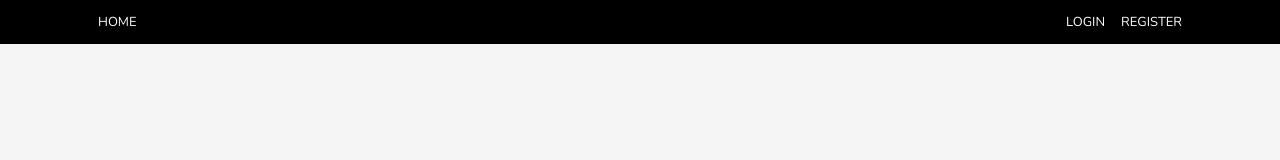
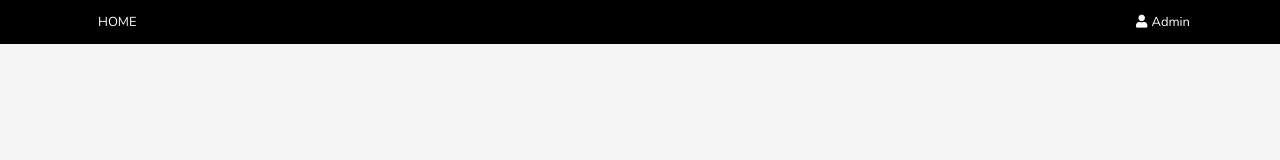
Before and after one commit to HappyJayXin/react-store-practice, a React (Create React App) app: page / in a window 1280 px wide. Shown: the top 160 px of the page. Built offline with nearby package versions, Linux system fonts and the light colour scheme.

Commit message:
Feat: 10-props 组件传参

```diff
--- a/src/components/App.tsx
+++ b/src/components/App.tsx
@@ -6,7 +6,7 @@ export default class App extends Component {
   render() {
     return (
       <div className="main">
-        <Header />
+        <Header nickname="Admin" />
         <Products />
       </div>
     )
--- a/src/components/Header.tsx
+++ b/src/components/Header.tsx
@@ -1,6 +1,34 @@
 import React, { Component } from 'react';
+import { type } from 'os';
 
-export default class Header extends Component {
+type HeaderState = {
+  nickname: string;
+};
+
+export default class Header extends Component<HeaderState> {
+  // constructor(props: HeaderState) {
+  //   super(props);
+  // }
+
+  renderLink() {
+    const { nickname } = this.props;
+    if (nickname) {
+      return (
+        <span className="nickname">
+          <i className="fas fa-user"></i>
+          {this.props.nickname}
+        </span>
+      );
+    } else {
+      return (
+        <>
+          <a href="/">Login</a>
+          <a href="/">Register</a>
+        </>
+      );
+    }
+  }
+
   render() {
     return (
       <header className="header">
@@ -8,10 +36,7 @@ export default class Header extends Component {
           <div className="start">
             <a href="/">Home</a>
           </div>
-          <div className="end">
-            <a href="/">Login</a>
-            <a href="/">Register</a>
-          </div>
+          <div className="end">{this.renderLink()}</div>
         </section>
       </header>
     );
```
